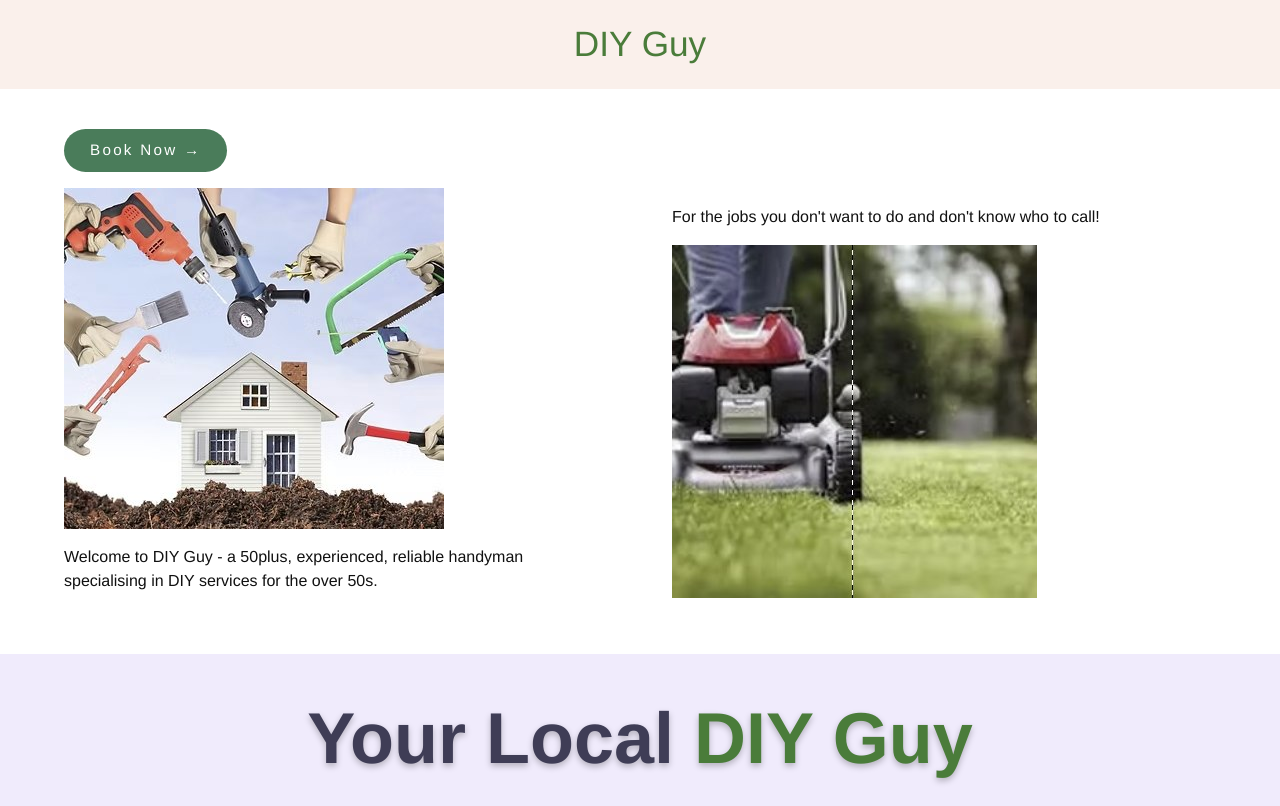
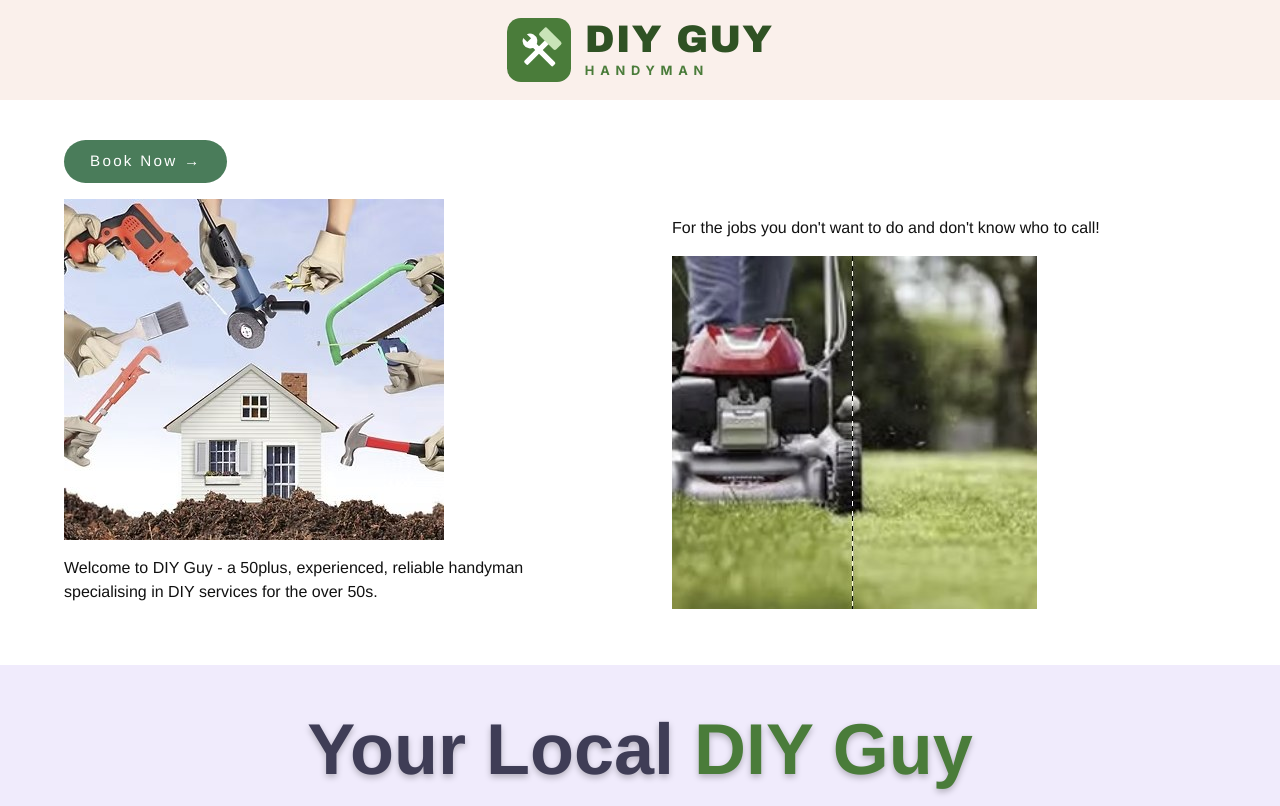
Before and after one commit to jamesmcevoy20-cmyk/diy-guy, a website: page public/index.html in a window 1280 px wide. Shown: the top 806 px of the page. Drawn offline with Linux system fonts and the light colour scheme; no server answers.

Commit message:
Add DIY Guy logo: header lockup, favicon and app icons
Co-Authored-By: Claude Sonnet 5.5 <noreply@anthropic.com>
Claude-Session: https://claude.ai/code/session_01Ci3r3kKS5dgW6Pav5Ak8ke

```diff
--- a/public/index.html
+++ b/public/index.html
@@ -7,16 +7,21 @@
 <meta name="description" content="A 50plus, experienced, reliable handyman providing home maintenance, garden and tech help services to customers in Bucks &amp; Berks for over 35 years.">
 <meta name="theme-color" content="#4a7c3a">
 <link rel="manifest" href="/manifest.webmanifest">
+<link rel="icon" type="image/svg+xml" href="/logo-mark.svg">
+<link rel="icon" type="image/png" sizes="32x32" href="/favicon-32.png">
 <link rel="apple-touch-icon" href="/apple-touch-icon.png">
 <meta name="apple-mobile-web-app-capable" content="yes">
 <meta name="mobile-web-app-capable" content="yes">
 <meta name="apple-mobile-web-app-title" content="DIY Guy">
+<link rel="preconnect" href="https://fonts.googleapis.com">
+<link rel="preconnect" href="https://fonts.gstatic.com" crossorigin>
+<link href="https://fonts.googleapis.com/css2?family=Archivo+Black&family=Inter:wght@700&display=swap" rel="stylesheet">
 <link rel="stylesheet" href="style.css">
 </head>
 <body>
 
 <header class="site-header">
-  <a class="logo" href="#top">DIY Guy</a>
+  <a class="logo" href="#top" aria-label="DIY Guy handyman"><img src="/logo-mark.svg" alt="" width="64" height="64"><span class="logo-text"><span class="logo-name">DIY GUY</span><span class="logo-tag">HANDYMAN</span></span></a>
 </header>
 
 <main id="top">
--- a/public/style.css
+++ b/public/style.css
@@ -5,7 +5,11 @@ a{color:inherit}
 img{max-width:100%;display:block}
 
 .site-header{display:flex;justify-content:center;align-items:center;padding:18px 5vw;background:#faf0eb}
-.logo{font-size:2.2rem;color:#4a7c3a;text-decoration:none;font-weight:500}
+.logo{display:flex;align-items:center;gap:14px;color:#2f5224;text-decoration:none}
+.logo img{width:64px;height:64px;display:block}
+.logo-text{display:flex;flex-direction:column;gap:2px}
+.logo-name{font-family:"Archivo Black",sans-serif;font-size:2.4rem;line-height:1;letter-spacing:1px}
+.logo-tag{font-family:Inter,sans-serif;font-weight:700;font-size:.8rem;letter-spacing:.45em;color:#4a7c3a}
 .phone{font-size:2rem;color:#4a7c3a;text-decoration:none}
 
 .welcome{display:grid;grid-template-columns:1fr 1fr;gap:5vw;padding:40px 5vw;align-items:start}
```
Also changed, not shown: public/apple-touch-icon.png, public/favicon-32.png (added), public/icon-192.png, public/icon-512.png, public/icon-maskable-512.png, public/logo-mark.svg (added).
